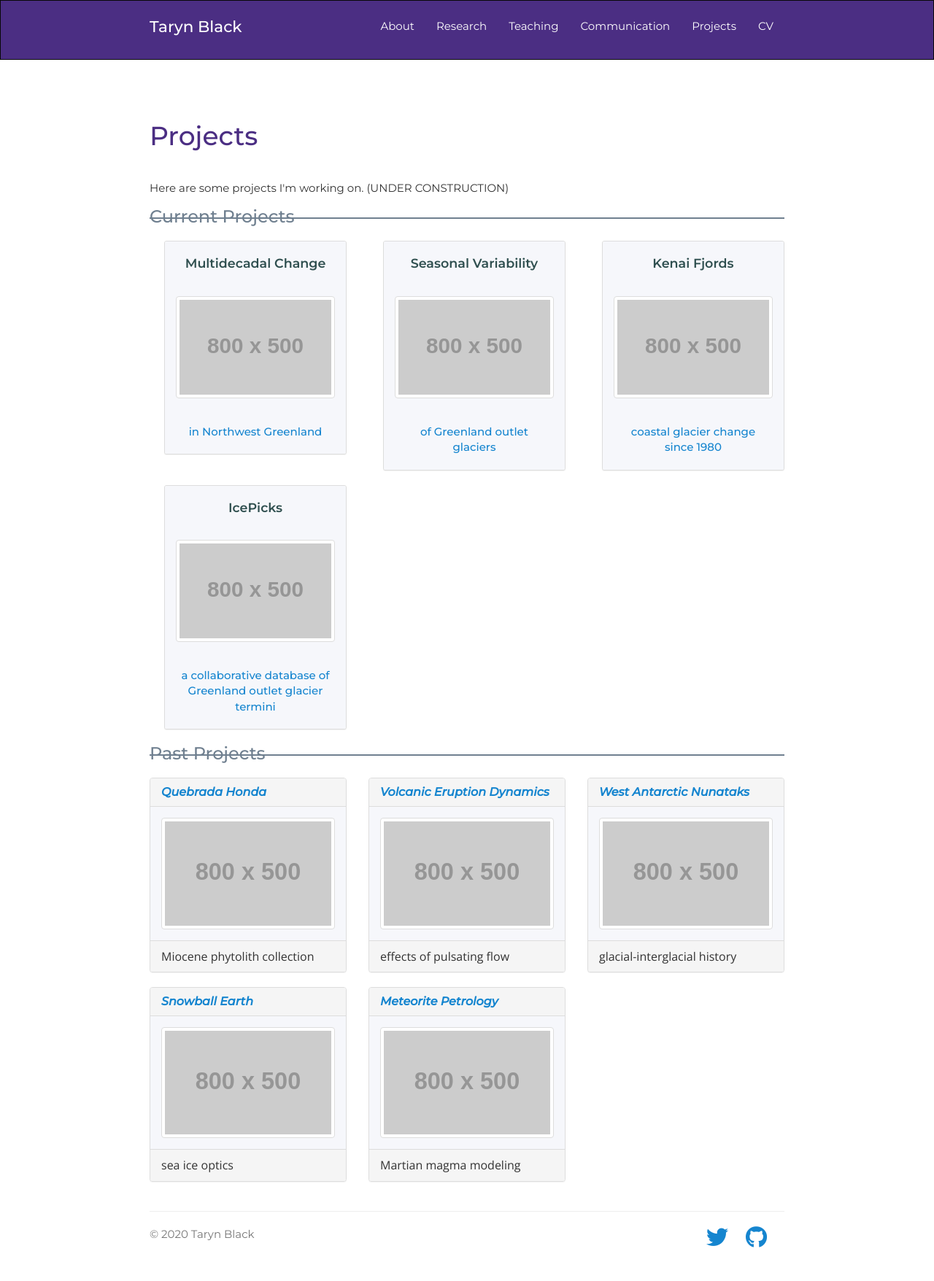
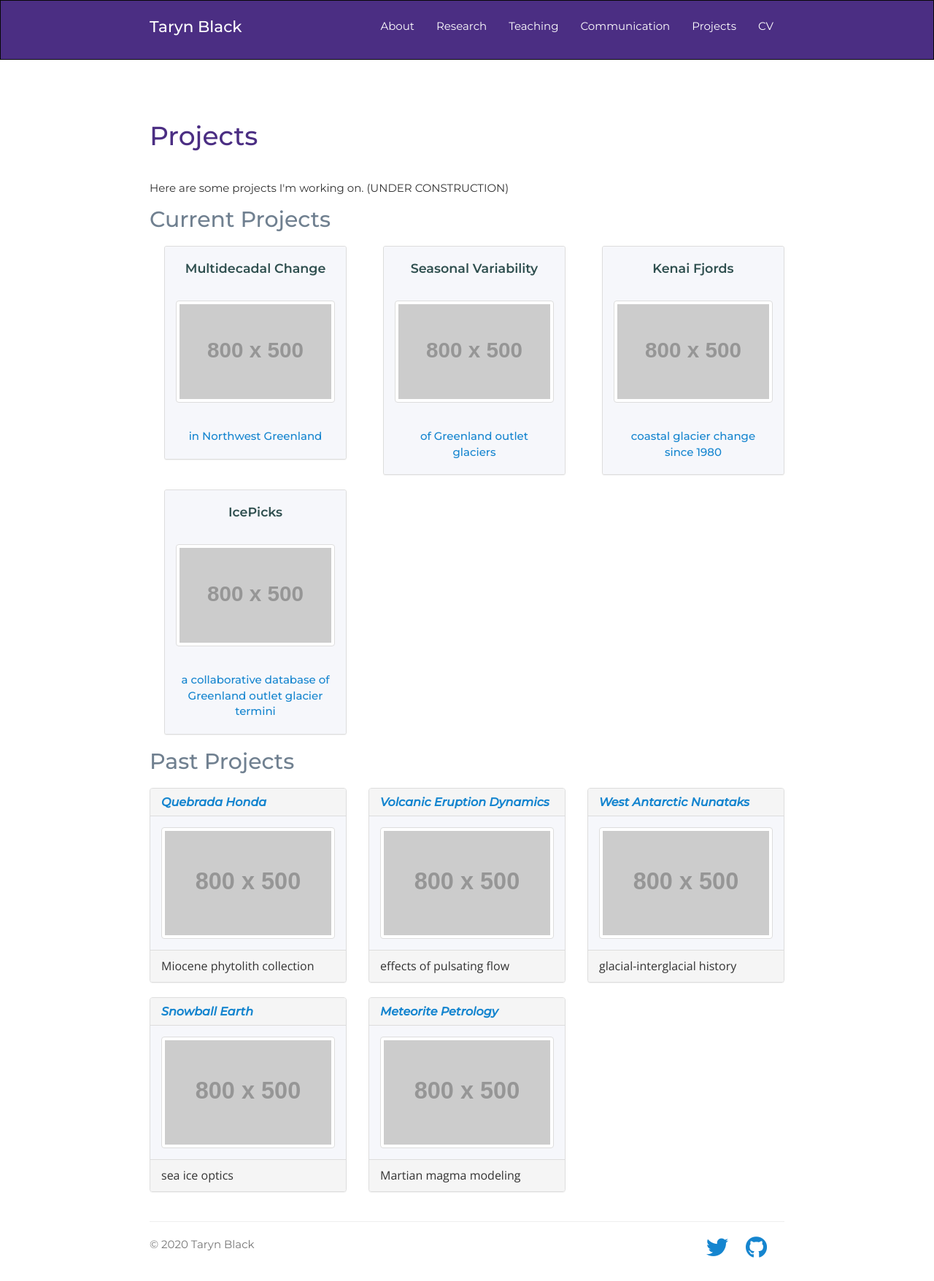
Before and after one commit to tarynblack/tarynblack.github.io, a Jekyll site: the page built from projects.html, in a window 1280 px wide. Shown: the whole page at 73% size. Built offline with Jekyll 4.4.1, drawn with Linux system fonts in a browser that asks for light colours; nearby versions of some CDN libraries; a style sheet for code colours, icons or effects is not loaded.

Commit message:
change row headings h3 > h2 to fix layout

```diff
--- a/projects.html
+++ b/projects.html
@@ -15,7 +15,7 @@ title: Projects | Taryn Black
 
       <div class="row">
          <div class="col-sm-12">
-            <h3>Current Projects</h3>
+            <h2>Current Projects</h2>
          </div>
       </div>
 
@@ -78,7 +78,7 @@ title: Projects | Taryn Black
 
       <div class="row">
          <div class="col-sm-12">
-            <h3>Past Projects</h3>
+            <h2>Past Projects</h2>
          </div>
       </div>
 
```
